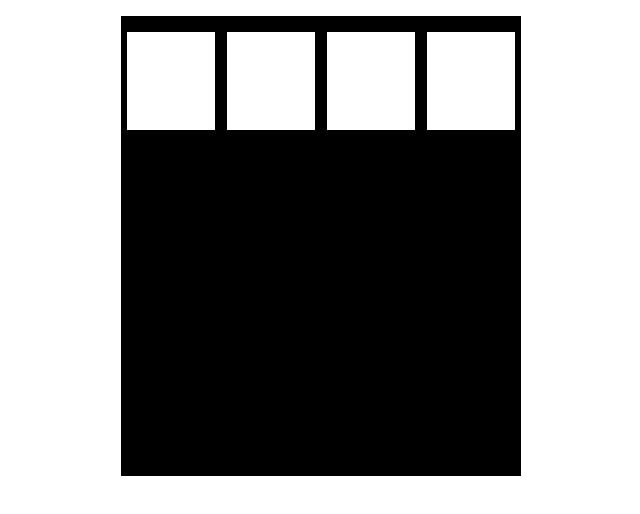
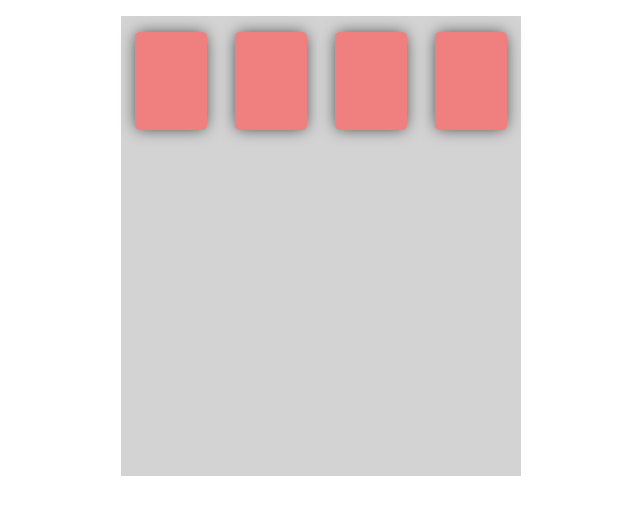
Before and after one commit to christocarr/udacity-memory-game, a plain HTML site: page index.html in a window 1280 px wide. Shown: the whole page, without its empty margins (319-959 px from the left). Drawn offline with Linux system fonts and the light colour scheme.

Commit message:
change card and game board styling

```diff
--- a/css/app.css
+++ b/css/app.css
@@ -8,7 +8,7 @@
 .board {
 	width: 400px;
 	height: 460px;
-	background: black;
+	background: lightgrey;
 	display: flex;
 	flex-wrap: wrap;
 	justify-content: space-around;
@@ -18,7 +18,7 @@
 
 /* card styles*/
 .card {
-	width: 22%;
+	width: 18%;
 	height: 22%;
 	position: relative;
 	transform-style: preserve-3d;
@@ -30,18 +30,23 @@
 	height: 100%;
 	position: absolute;
 	backface-visibility: hidden;
+	border-radius: 0.3em;
+	-webkit-box-shadow: 0px 0px 16px -2px rgba(0,0,0,0.75);
+	-moz-box-shadow: 0px 0px 16px -2px rgba(0,0,0,0.75);
+	box-shadow: 0px 0px 16px -2px rgba(0,0,0,0.75);
 }
 
 .front {
-	background: white;
+	background: lightcoral;
 }
 
 .back {
 	display: flex;
 	justify-content: center;
-	background: blue;
+	background: dodgerblue;
 	transform: rotateY(180deg);
 }
+
 
 /*app.js controlled CSS*/
 
--- a/js/app.js
+++ b/js/app.js
@@ -3,29 +3,23 @@
 const allCards = document.getElementsByClassName('card');
 const cards = [...allCards];
 
-//get card images class names and insert into array
-const cardImg = document.getElementsByTagName('img');
-const allCardImg = [...cardImg];
+//get card img elements
+const CardImg = document.getElementsByTagName('img');
+const allCardImg = [...CardImg];
+
 
 //get container that contains the cards
 const board = document.querySelector('.board');
 
-//let flipCard = function() {
-//	let cardsFlipped = 0;
-//	while (cardsFlipped === 2) {
-//		this.classList.toggle('flipped');
-//		cardsFlipped ++;
-//	}
-//
-//	this.classList.toggle('flipped');
-//}
+let flipCard = function() {
+	let cardsFlipped = 0;
+	this.classList.toggle('flipped');
+}
 
 //add event listener for each card in cards array
 cards.forEach(function(card, index) {
 	card.setAttribute('id', index);
-	card.addEventListener('click', function() {
-
-	})
+	card.addEventListener('click', flipCard)
 
 });
 
@@ -56,4 +50,5 @@ window.addEventListener('load', function() {
 		});
 	}
 
+
 });
```
